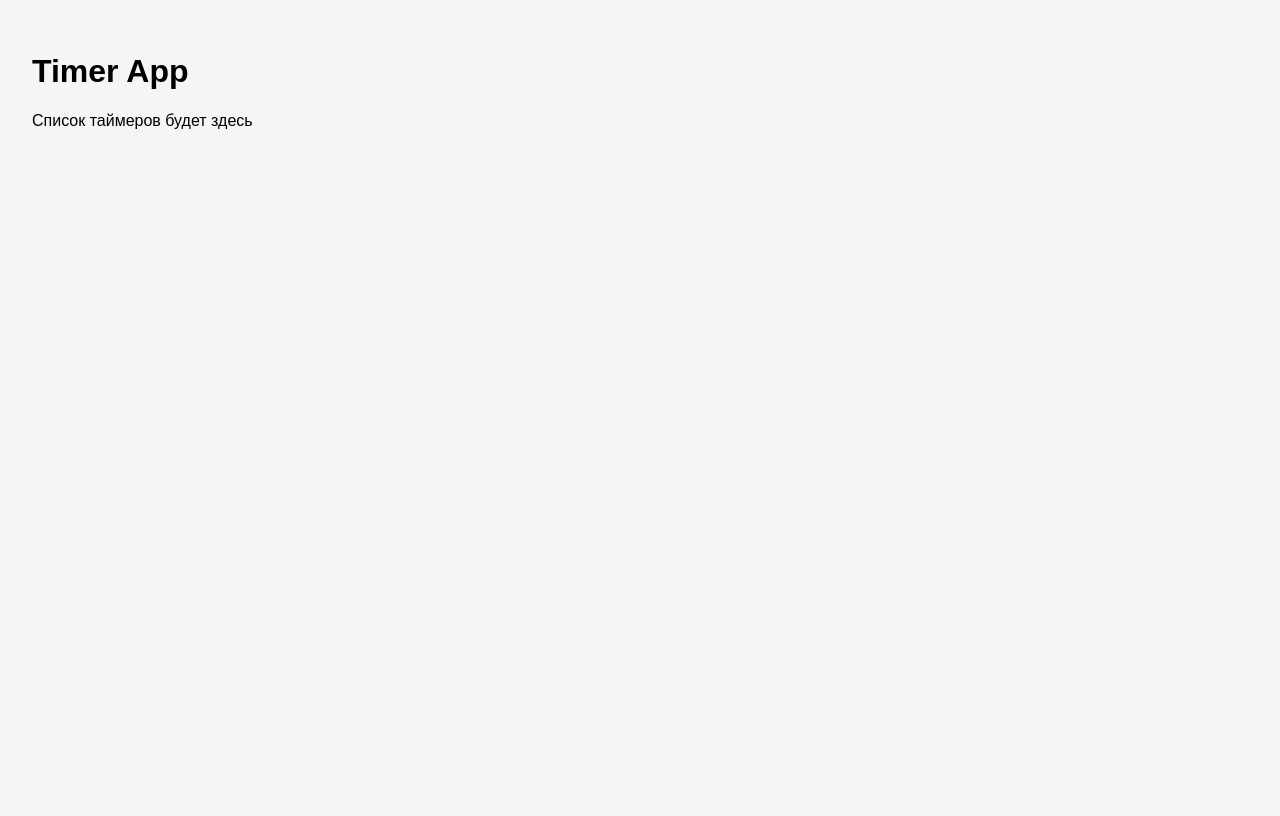
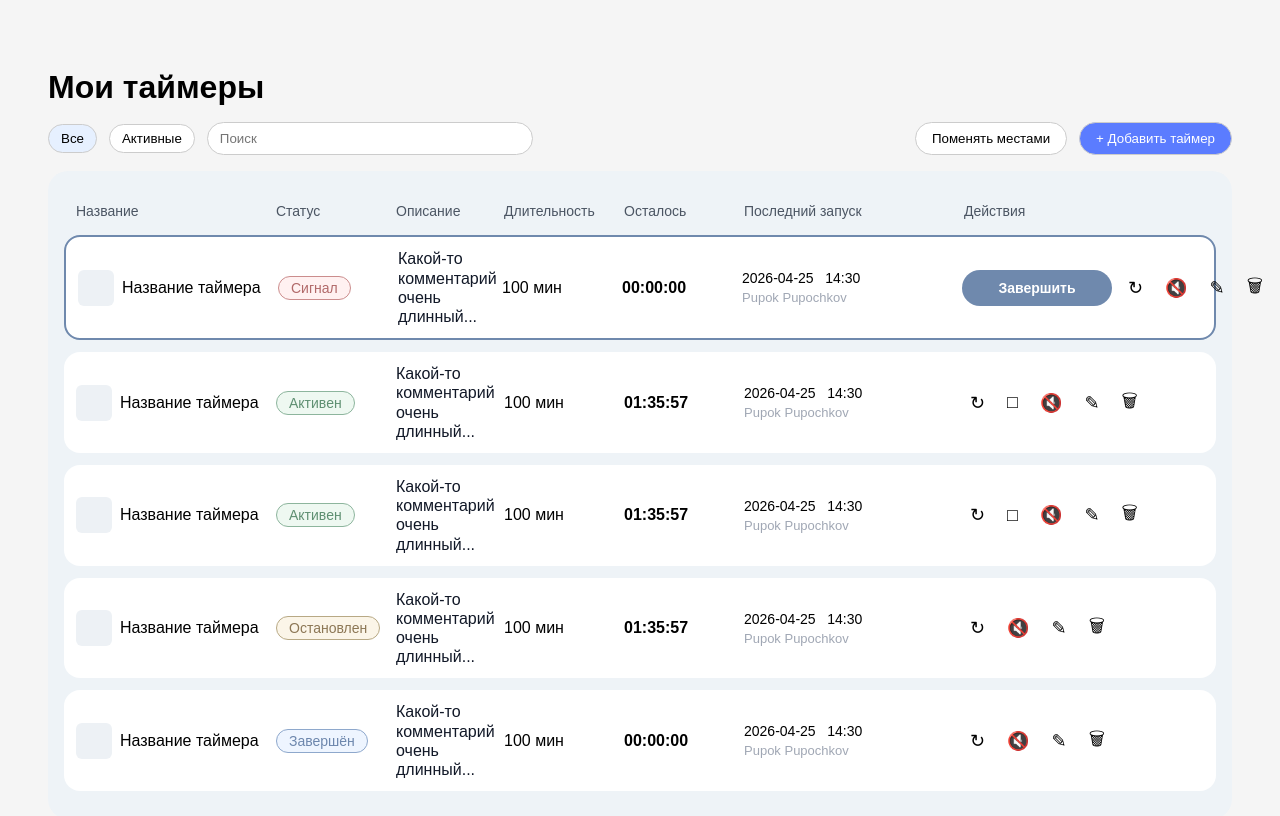
Before and after one commit to pandonyannyan/timer-app, a Vue app in the folder frontend/: page / in a window 1280 px wide. Shown: the top 816 px of the page. Built offline with nearby package versions, Linux system fonts and the light colour scheme.

Commit message:
Add timer page layout and statuses

```diff
--- a/frontend/package.json
+++ b/frontend/package.json
@@ -9,7 +9,8 @@
     "preview": "vite preview"
   },
   "dependencies": {
-    "vue": "^3.5.32"
+    "vue": "^3.5.32",
+    "vue-router": "^5.0.6"
   },
   "devDependencies": {
     "@types/node": "^24.12.2",
--- a/frontend/src/App.vue
+++ b/frontend/src/App.vue
@@ -1,12 +1,9 @@
 <template>
-  <main class="app">
-    <h1>Timer App</h1>
-    <p>Список таймеров будет здесь</p>
-  </main>
+  <AppLayout>
+    <RouterView />
+  </AppLayout>
 </template>
 
-<style scoped>
-.app {
-  padding: 32px;
-}
-</style>
+<script setup lang="ts">
+import AppLayout from './layouts/AppLayout.vue'
+</script>
--- /dev/null
+++ b/frontend/src/components/timers/TimerRow.vue
@@ -0,0 +1,173 @@
+<script setup lang="ts">
+import { computed } from 'vue'
+import type { TimerViewStatus } from '../../types/timer'
+
+const props = defineProps<{
+  viewStatus?: TimerViewStatus
+}>()
+
+const status = computed<TimerViewStatus>(() => props.viewStatus ?? 'active')
+
+const statusLabel = computed(() => {
+  const labels: Record<TimerViewStatus, string> = {
+    active: 'Активен',
+    stopped: 'Остановлен',
+    signal: 'Сигнал',
+    completed: 'Завершён',
+  }
+
+  return labels[status.value]
+})
+
+const canStop = computed(() => status.value === 'active')
+const canComplete = computed(() => status.value === 'signal')
+</script>
+
+<template>
+  <div :class="['row', { highlighted: status === 'signal' }]">
+    <div class="name">
+      <div class="img"></div>
+      <span>Название таймера</span>
+    </div>
+
+    <div>
+      <span :class="['status', status]">
+        {{ statusLabel }}
+      </span>
+    </div>
+
+    <div class="desc">
+      Какой-то комментарий очень длинный...
+    </div>
+
+    <div>100 мин</div>
+
+    <div class="time">
+      {{ status === 'signal' || status === 'completed' ? '00:00:00' : '01:35:57' }}
+    </div>
+
+    <div class="last-run">
+      <div>2026-04-25&nbsp;&nbsp;&nbsp;14:30</div>
+      <div class="user">Pupok Pupochkov</div>
+    </div>
+
+    <div class="actions">
+      <button v-if="canComplete" class="complete-btn">
+        Завершить
+      </button>
+
+      <button title="Перезапустить">↻</button>
+      <button v-if="canStop" title="Остановить">□</button>
+      <button title="Выключить звук">🔇</button>
+      <button title="Редактировать">✎</button>
+      <button title="Удалить">🗑</button>
+    </div>
+  </div>
+</template>
+
+<style scoped>
+.row {
+  display: grid;
+  grid-template-columns: 200px 120px 1fr 120px 120px 220px 240px;
+  align-items: center;
+  background: white;
+  border-radius: 16px;
+  padding: 12px;
+  margin-bottom: 12px;
+  min-height: 76px;
+}
+
+.row.highlighted {
+  border: 2px solid #6f89ad;
+}
+
+.name {
+  display: flex;
+  align-items: center;
+  gap: 8px;
+}
+
+.img {
+  width: 36px;
+  height: 36px;
+  background: #edf1f5;
+  border-radius: 6px;
+}
+
+.status {
+  display: inline-flex;
+  padding: 4px 12px;
+  border-radius: 999px;
+  font-size: 14px;
+  line-height: 1;
+  border: 1px solid transparent;
+}
+
+.status.active {
+  color: #5f8f72;
+  border-color: #8db59d;
+  background: #eef8f1;
+}
+
+.status.stopped {
+  color: #8c7755;
+  border-color: #b8a985;
+  background: #fbf5e8;
+}
+
+.status.signal {
+  color: #b16969;
+  border-color: #cb8d8d;
+  background: #fff1f1;
+}
+
+.status.completed {
+  color: #6d87ad;
+  border-color: #8ea8cc;
+  background: #eef5ff;
+}
+
+.desc {
+  color: #111827;
+  line-height: 1.2;
+}
+
+.time {
+  font-weight: 700;
+  font-size: 16px;
+}
+
+.last-run {
+  font-size: 14px;
+}
+
+.user {
+  margin-top: 4px;
+  color: #a0a7b4;
+  font-size: 13px;
+}
+
+.actions {
+  display: flex;
+  justify-content: flex-start;
+  align-items: center;
+  gap: 10px;
+}
+
+button {
+  border: none;
+  background: transparent;
+  cursor: pointer;
+  font-size: 18px;
+}
+
+.complete-btn {
+  min-width: 150px;
+  padding: 10px 16px;
+  border-radius: 999px;
+  background: #6f89ad;
+  color: white;
+  font-size: 14px;
+  font-weight: 600;
+}
+</style>
--- /dev/null
+++ b/frontend/src/components/timers/TimersTable.vue
@@ -0,0 +1,39 @@
+<template>
+  <div class="table">
+    <div class="header">
+      <div>Название</div>
+      <div>Статус</div>
+      <div>Описание</div>
+      <div>Длительность</div>
+      <div>Осталось</div>
+      <div>Последний запуск</div>
+      <div>Действия</div>
+    </div>
+
+    <TimerRow view-status="signal" />
+    <TimerRow view-status="active" />
+    <TimerRow view-status="active" />
+    <TimerRow view-status="stopped" />
+    <TimerRow view-status="completed" />
+  </div>
+</template>
+
+<script setup lang="ts">
+import TimerRow from './TimerRow.vue'
+</script>
+
+<style scoped>
+.table {
+  background: #eef3f7;
+  border-radius: 20px;
+  padding: 16px;
+}
+
+.header {
+  display: grid;
+  grid-template-columns: 200px 120px 1fr 120px 120px 220px 240px;
+  padding: 16px 12px;
+  font-size: 14px;
+  color: #4b5563;
+}
+</style>
--- /dev/null
+++ b/frontend/src/components/timers/TimersToolbar.vue
@@ -0,0 +1,64 @@
+<template>
+  <div class="toolbar">
+    <div class="left">
+      <button class="tab active">Все</button>
+      <button class="tab">Активные</button>
+
+      <input class="search" placeholder="Поиск" />
+    </div>
+
+    <div class="right">
+      <button class="btn">Поменять местами</button>
+      <button class="btn primary">+ Добавить таймер</button>
+    </div>
+  </div>
+</template>
+
+<style scoped>
+.toolbar {
+  display: flex;
+  justify-content: space-between;
+  margin-bottom: 16px;
+}
+
+.left {
+  display: flex;
+  gap: 12px;
+  align-items: center;
+}
+
+.tab {
+  padding: 6px 12px;
+  border-radius: 20px;
+  border: 1px solid #ccc;
+  background: white;
+}
+
+.tab.active {
+  background: #e6f0ff;
+}
+
+.search {
+  padding: 8px 12px;
+  border-radius: 20px;
+  border: 1px solid #ccc;
+  width: 300px;
+}
+
+.right {
+  display: flex;
+  gap: 12px;
+}
+
+.btn {
+  padding: 8px 16px;
+  border-radius: 20px;
+  border: 1px solid #ccc;
+  background: white;
+}
+
+.btn.primary {
+  background: #5b7cff;
+  color: white;
+}
+</style>
--- /dev/null
+++ b/frontend/src/layouts/AppLayout.vue
@@ -0,0 +1,12 @@
+<template>
+  <main class="app-layout">
+    <slot />
+  </main>
+</template>
+
+<style scoped>
+.app-layout {
+  min-height: 100vh;
+  padding: 24px;
+}
+</style>
--- a/frontend/src/main.ts
+++ b/frontend/src/main.ts
@@ -1,5 +1,6 @@
 import { createApp } from 'vue'
 import './style.css'
 import App from './App.vue'
+import { router } from './router'
 
-createApp(App).mount('#app')
+createApp(App).use(router).mount('#app')
--- /dev/null
+++ b/frontend/src/pages/TimersPage.vue
@@ -0,0 +1,24 @@
+<template>
+  <div class="page">
+    <h1 class="title">Мои таймеры</h1>
+
+    <TimersToolbar />
+
+    <TimersTable />
+  </div>
+</template>
+
+<script setup lang="ts">
+import TimersToolbar from '../components/timers/TimersToolbar.vue'
+import TimersTable from '../components/timers/TimersTable.vue'
+</script>
+
+<style scoped>
+.page {
+  padding: 24px;
+}
+
+.title {
+  margin-bottom: 16px;
+}
+</style>
--- /dev/null
+++ b/frontend/src/router/index.ts
@@ -0,0 +1,13 @@
+import { createRouter, createWebHistory } from 'vue-router'
+import TimersPage from '../pages/TimersPage.vue'
+
+export const router = createRouter({
+  history: createWebHistory(import.meta.env.BASE_URL),
+  routes: [
+    {
+      path: '/',
+      name: 'timers',
+      component: TimersPage,
+    },
+  ],
+})
--- /dev/null
+++ b/frontend/src/types/timer.ts
@@ -0,0 +1,15 @@
+export type TimerStatus = 'active' | 'stopped'
+
+export type TimerViewStatus = 'active' | 'stopped' | 'signal' | 'completed'
+
+export interface Timer {
+  id: string
+  title: string
+  description: string
+  imageUrl?: string
+  durationSeconds: number
+  timeShiftSeconds: number
+  startedAt: string
+  status: TimerStatus
+  soundEnabled: boolean
+}
```
Also changed, not shown: 1 other file (tests, documents, lock files or other folders).
